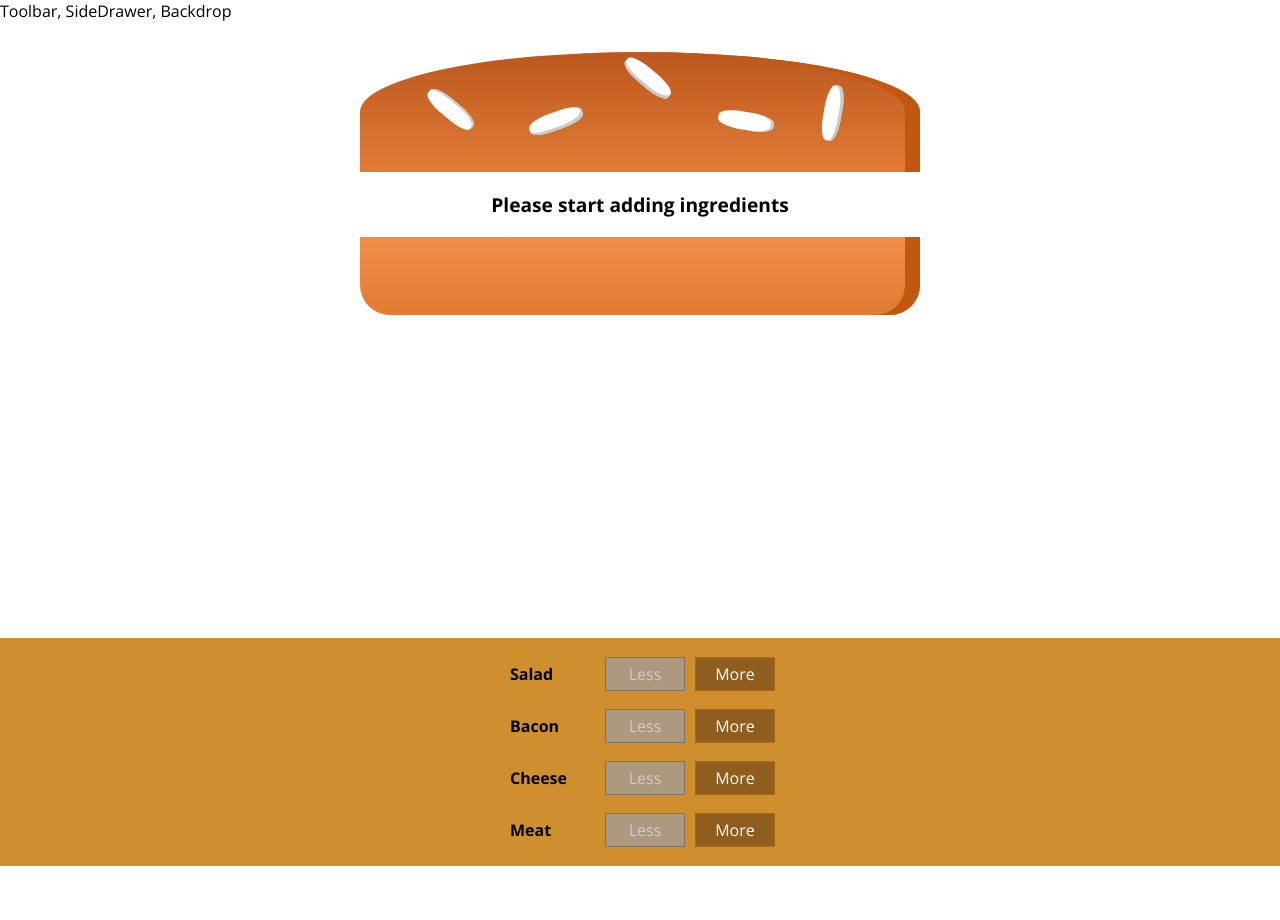
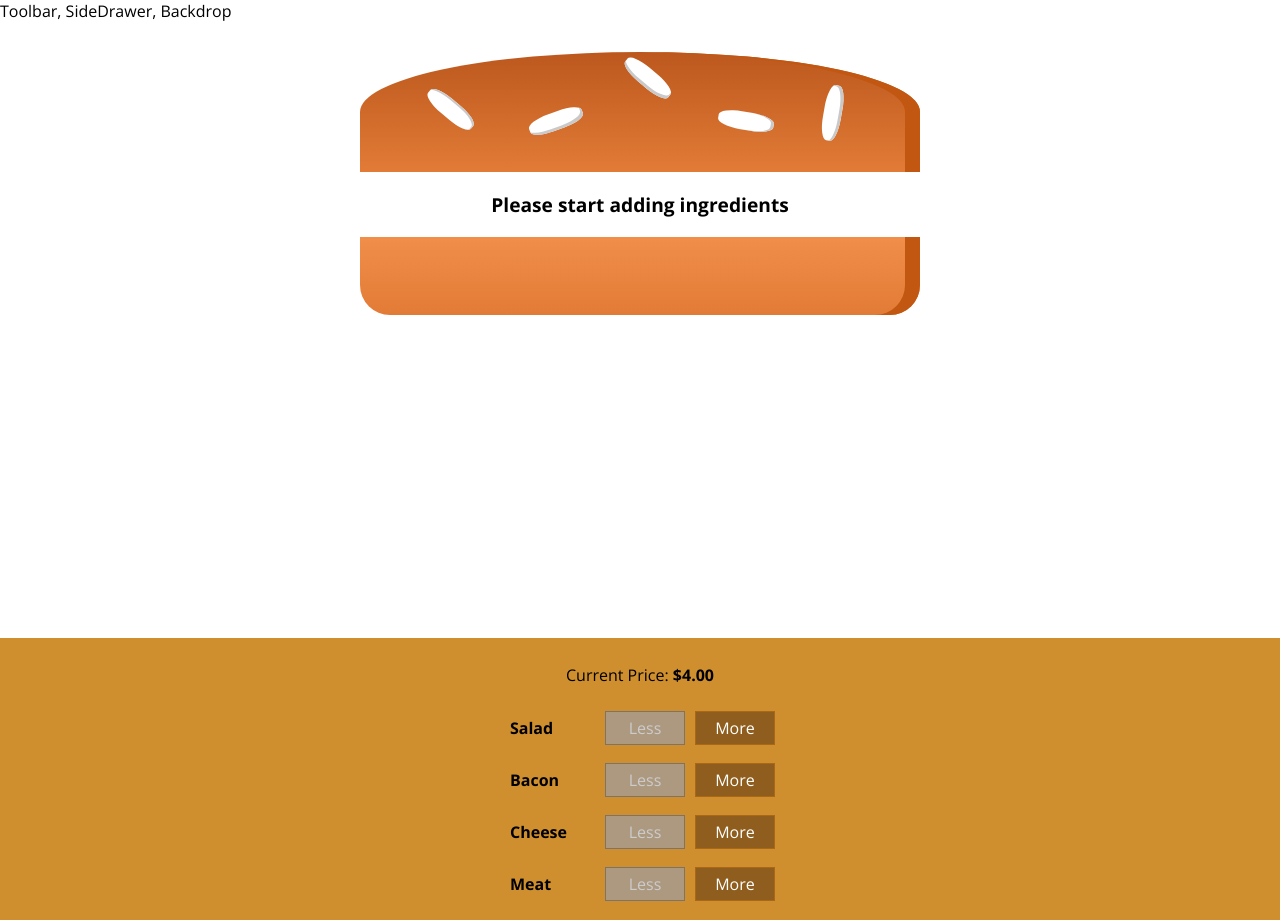
Before and after one commit to MarceloBorgesP/burger-builder, a React (Create React App) app: page / in a window 1280 px wide. Before the commit the page ends 866 px from the top, so only its background shows below. Built offline with nearby package versions, Linux system fonts and the light colour scheme.

Commit message:
Display total price

```diff
--- a/src/components/Burger/BuildControls/BuildControls.js
+++ b/src/components/Burger/BuildControls/BuildControls.js
@@ -12,6 +12,10 @@
 
 const buildControls = props => (
   <div className={classes.BuildControls}>
+    <p>
+      {' '}
+      Current Price: <strong>${props.price.toFixed(2)}</strong>
+    </p>
     {controls.map(ctrl => (
       <BuildControl
         key={ctrl.label}
--- a/src/containers/BurgerBuilder/BurgerBuilder.js
+++ b/src/containers/BurgerBuilder/BurgerBuilder.js
@@ -71,6 +71,7 @@
           ingredientAdded={this.addIngredientHandler}
           ingredientRemoved={this.removeIngredientHandler}
           disabled={disabledInfo}
+          price={this.state.totalPrice}
         />
       </Aux>
     );
```
